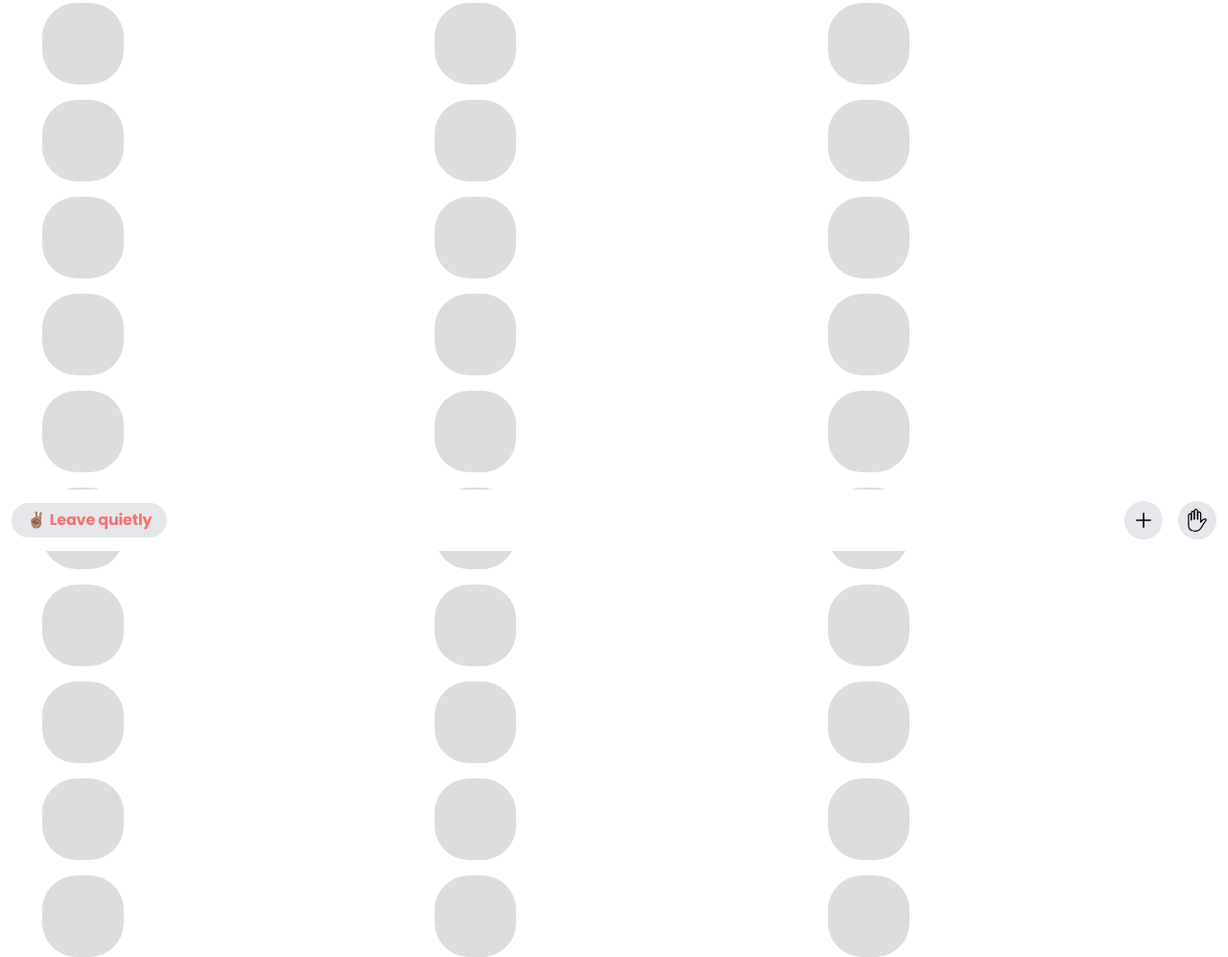
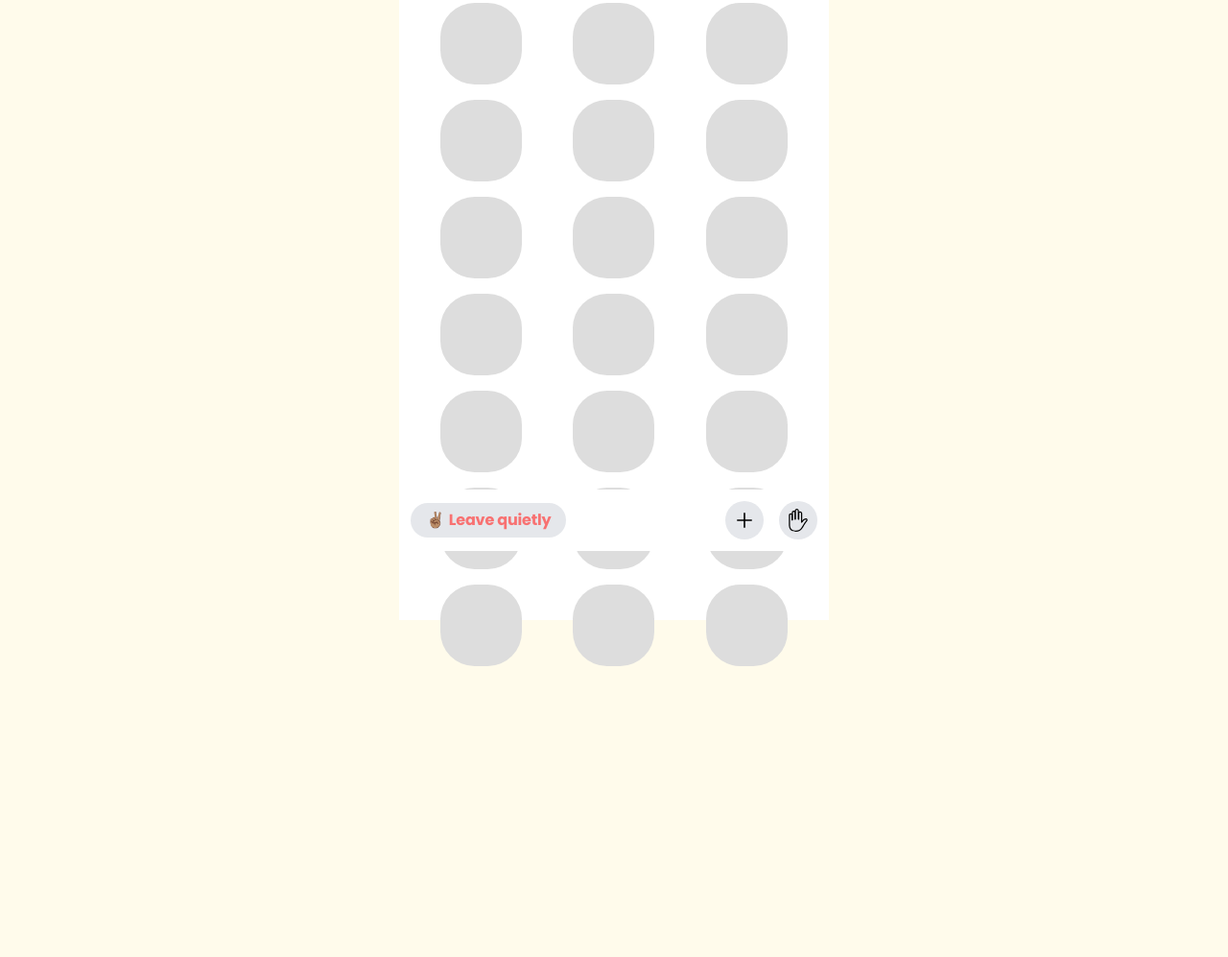
Before and after one commit to JarvisSch/clone_Clubhouse, a plain HTML site: page index.html in a window 1280 px wide. Shown: the part 226-1223 px from the top of the page at 96% size. After the commit the page ends 920 px from the top, so only its background shows below. Drawn offline with nearby package versions, Linux system fonts and the light colour scheme.

Commit message:
screen size

```diff
--- a/index.html
+++ b/index.html
@@ -35,12 +35,17 @@
         display:block;
         overflow: hidden;
       }
+
+      main > div {
+        align-items: center;
+        justify-items: center;
+      }
     </style>
 
   </head>
-  <body class="h-screen flex flex-col">
+  <body class="m-auto h-screen flex flex-col bg-yellow-50 sm:max-w-md">
     <div class="w-full bg-yellow-50 p-4">
-    <header class="w-full flex justify-between">
+    <header class="w-full flex justify-between sm:max-w-md">
         <div class="flex items-center text-lg font-bold">
           <span class="w-6 h-6 mr-1">
             <svg
@@ -81,10 +86,10 @@
         </div>
       </header>
     </div>
-    <main class="bg-white min-h-full w-full px-6 py-4">
+    <main class="bg-white h-full sm:max-w-md px-6 py-4">
 
       <h1 class="font-bold mb-4">🔴&nbsp;Como crescer no intagram</h1>
-      <div class="grid gap-4 grid-cols-3 ml-5">
+      <div class="grid gap-4 grid-cols-3">
 
         <p>a</p><p>a</p><p>a</p>
         <p>a</p><p>a</p><p>a</p>
@@ -94,14 +99,10 @@
         <p></p><p></p><p></p>
         <p></p><p></p><p></p>
         <p></p><p></p><p></p>
-        <p></p><p></p><p></p>
-        <p></p><p></p><p></p>
-        <p></p><p></p><p></p>
-
       </div>
     </main>
 
-    <footer class="fixed bottom-0 m-auto p-3 flex items-center justify-between w-full bg-white">
+    <footer class="fixed bottom-0 m-auto p-3 flex items-center justify-between w-full sm:max-w-md bg-white">
 
       <button class="rounded-full bg-gray-200 py-1.5 px-4">
         <span>✌🏽</span>
```
Also changed, not shown: 1 other file.
